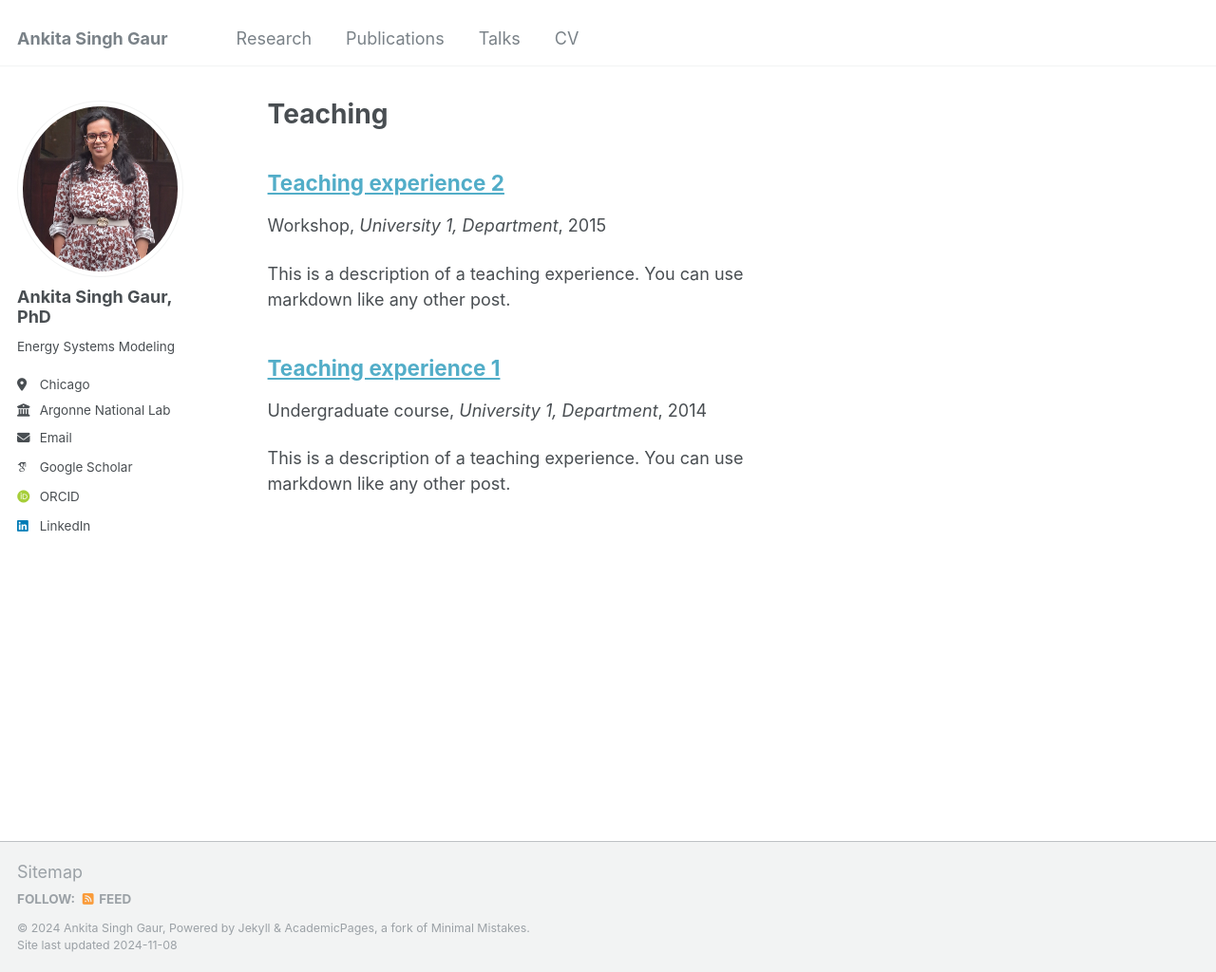
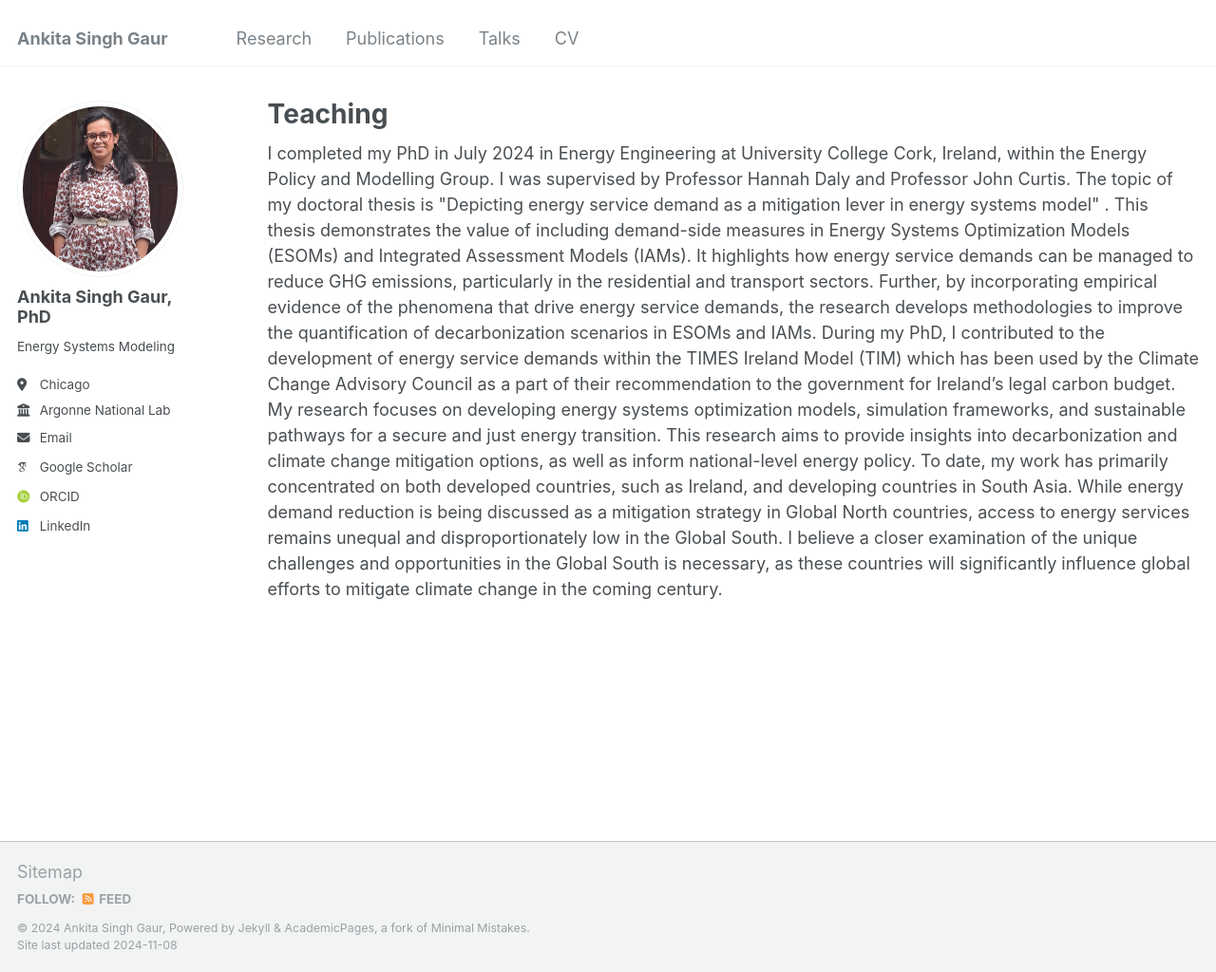
Before and after one commit to ankitagaur93/ankitagaur93.github.io, a Jekyll site: the page built from _pages/teaching.html, in a window 1280 px wide and 1024 px high. Shown: the whole window at 95% size. Built offline with Jekyll 4.4.1, drawn with Linux system fonts in a browser that asks for light colours; some web fonts are replaced.

Commit message:
Update teaching.html

```diff
--- a/_pages/teaching.html
+++ b/_pages/teaching.html
@@ -5,8 +5,6 @@ permalink: /teaching/
 author_profile: true
 ---
 
-{% include base_path %}
+I completed my PhD in July 2024 in Energy Engineering at University College Cork, Ireland, within the Energy Policy and Modelling Group. I was supervised by Professor Hannah Daly and Professor John Curtis. The topic of my doctoral thesis is "Depicting energy service demand as a mitigation lever in energy systems model" . This thesis demonstrates the value of including demand-side measures in Energy Systems Optimization Models (ESOMs) and Integrated Assessment Models (IAMs). It highlights how energy service demands can be managed to reduce GHG emissions, particularly in the residential and transport sectors. Further, by incorporating empirical evidence of the phenomena that drive energy service demands, the research develops methodologies to improve the quantification of decarbonization scenarios in ESOMs and IAMs. During my PhD, I contributed to the development of energy service demands within the TIMES Ireland Model (TIM) which has been used by the Climate Change Advisory Council as a part of their recommendation to the government for Ireland’s legal carbon budget.
 
-{% for post in site.teaching reversed %}
-  {% include archive-single.html %}
-{% endfor %}
+My research focuses on developing energy systems optimization models, simulation frameworks, and sustainable pathways for a secure and just energy transition. This research aims to provide insights into decarbonization and climate change mitigation options, as well as inform national-level energy policy. To date, my work has primarily concentrated on both developed countries, such as Ireland, and developing countries in South Asia. While energy demand reduction is being discussed as a mitigation strategy in Global North countries, access to energy services remains unequal and disproportionately low in the Global South. I believe a closer examination of the unique challenges and opportunities in the Global South is necessary, as these countries will significantly influence global efforts to mitigate climate change in the coming century.
```
